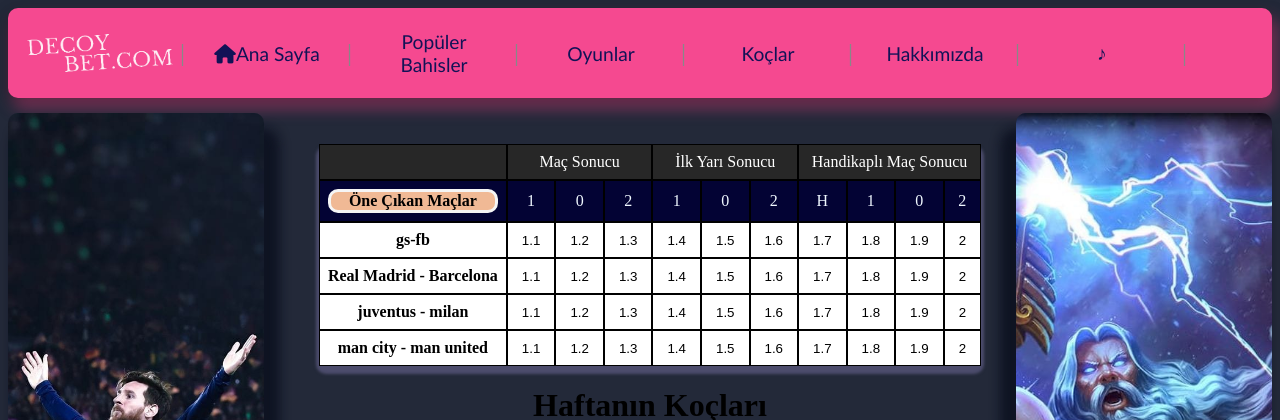
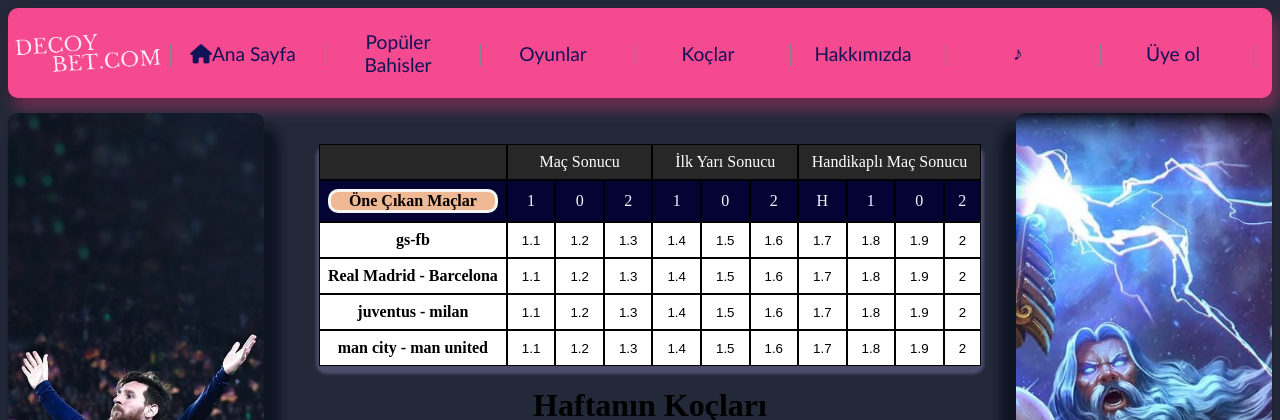
Before and after one commit to milksut/django_website, a Django app: page / in a window 1280 px wide. Shown: the top 420 px of the page. Run offline with Django 4.2, Linux system fonts and the light colour scheme; grey boxes are pictures that could not be loaded.

Commit message:
iyi uykular

```diff
--- a/templates/header.html
+++ b/templates/header.html
@@ -17,15 +17,19 @@
         <li><a href="{% url 'homepage' %}"><i class="fa-solid fa-house"></i>Ana Sayfa</a></li>
         <li style="margin-bottom: 12px;"><a href="{% url 'bahisler' %}">Popüler Bahisler</a></li>
         <li><a onclick="goToGames()">Oyunlar</a></li>
-        <li style="float: left;"><a href="{% url 'koclar' %}">Koçlar</a></li>
+        <li><a href="{% url 'koclar' %}">Koçlar</a></li>
 
-        <li style="float: left;"><a href="{% url 'iletisim' %}">Hakkımızda</a></li>
-        <li style="float: left;"><a onclick="toggleMusic()">&#9834;</a></li>
-        <!-- <li style="float: left;"><a onclick="toggleRegisterForm()">Üye ol</a></li> -->
+        <li ><a href="{% url 'iletisim' %}">Hakkımızda</a></li>
+        <li ><a onclick="toggleMusic()">&#9834;</a></li>
+        <li style="float: left;"><a onclick="toggleRegisterForm()">Üye ol</a></li>
         <!-- <li style="float: right;"><a onclick="toggleLoginForm()">Giris Yap</a></li>  -->
 
-        <li >
-          <label for="dropdown"></label>
+        <li style="margin-left: 30px;">
+
+
+
+
+
                <select id="dropdown" name="options">
                    <option value="option1">profili görüntüle </option>
                    <option value="option2">Satılık köprüler </option>
@@ -33,6 +37,11 @@
                    <option value="option4">2.el otomotiv</option>
                </select>
                <img src="{% static 'pictures/altay.png' %}" alt="logo" style="height: 80%;">
+
+
+
+
+
 
           </li>
 
--- a/templates/style_sheet.html
+++ b/templates/style_sheet.html
@@ -79,7 +79,7 @@ select {
     float: left;
     height: 100%;
     width: 150px;
-    margin-left: 17px;
+    margin-left: 5px;
 
 }
 .navbar li:not(:last-child)::after {
```
Lines whose indentation alone changed are shown as unchanged.
